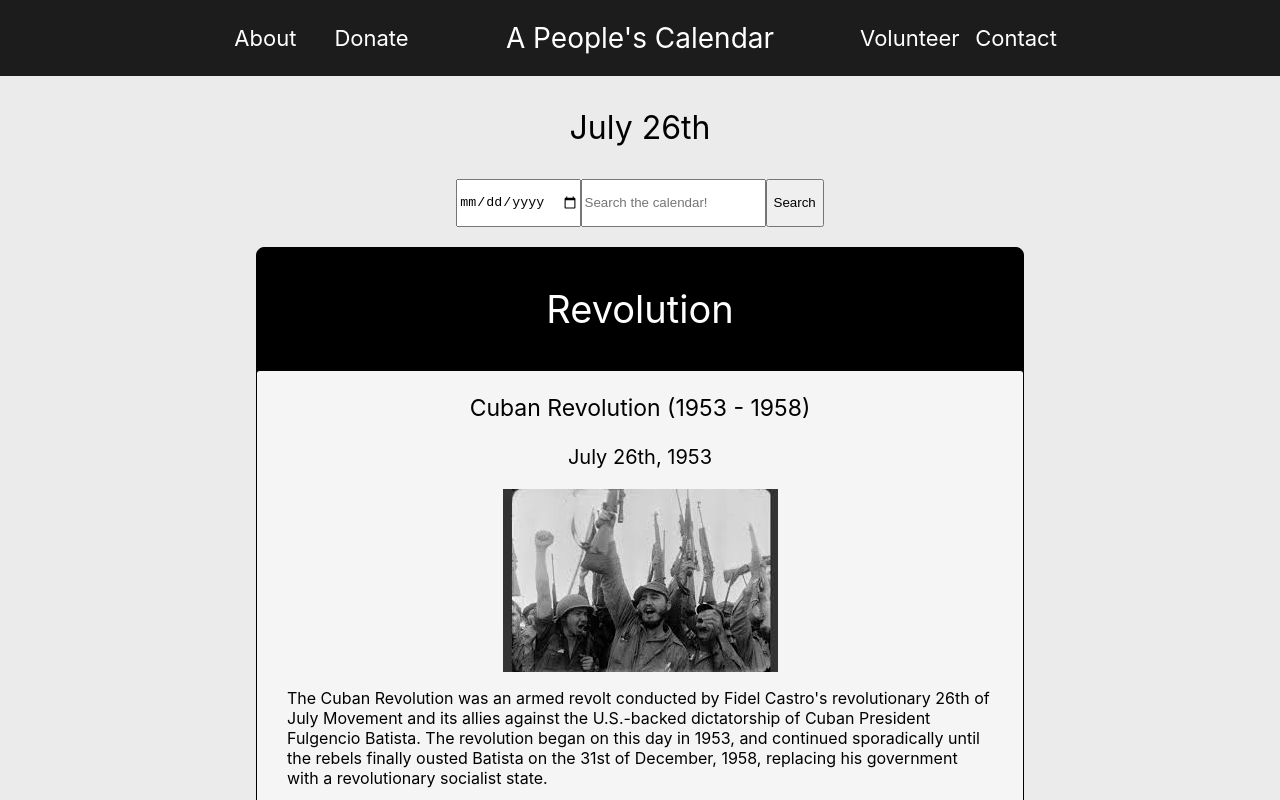
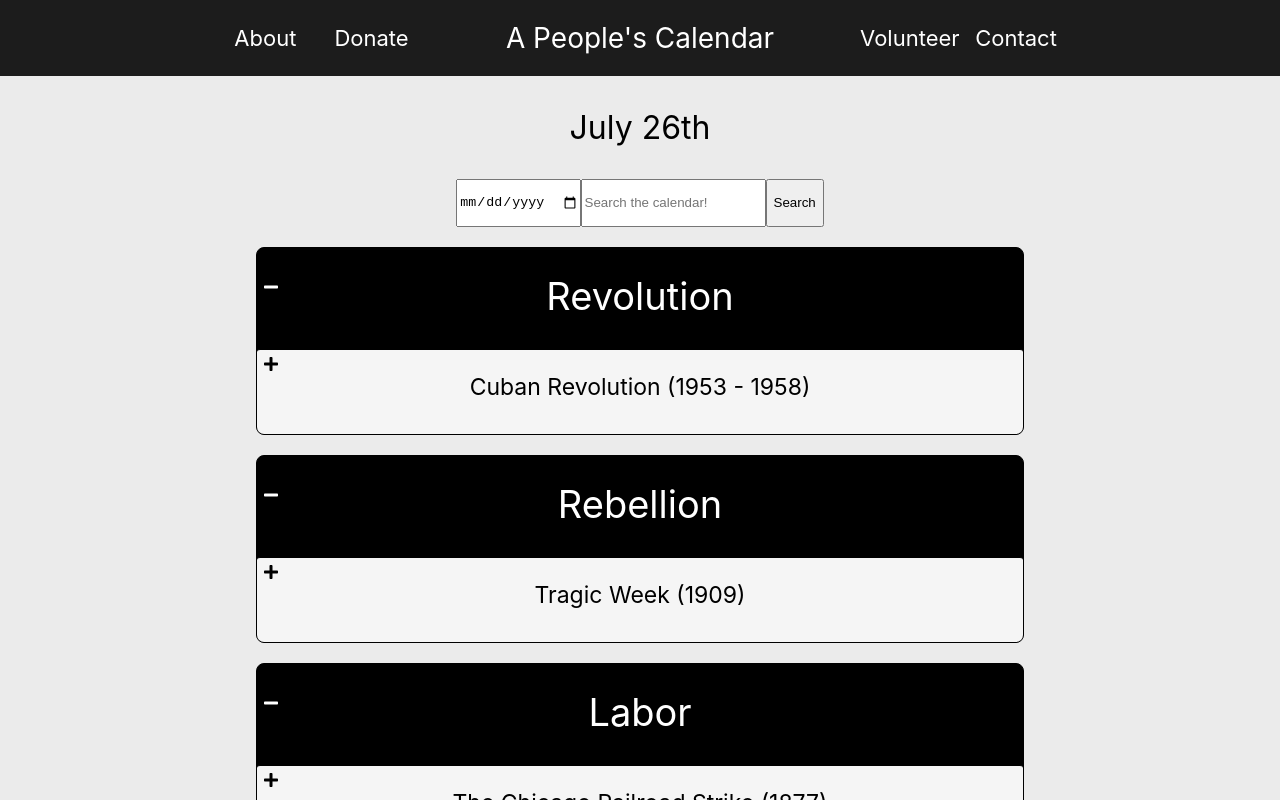
Before and after one commit to queenofthelosers/aPeoplesCalendarWeb, a React (Create React App) app: page / in a window 1280 px wide. Shown: the top 800 px of the page. Built offline with nearby package versions, Linux system fonts and the light colour scheme.

Commit message:
Added collapsing/expanding logic and font awesome icons. Also further developed event component.

```diff
--- a/package.json
+++ b/package.json
@@ -3,11 +3,15 @@
   "version": "0.1.0",
   "private": true,
   "dependencies": {
+    "@fortawesome/fontawesome-svg-core": "^1.2.30",
+    "@fortawesome/free-solid-svg-icons": "^5.14.0",
+    "@fortawesome/react-fontawesome": "^0.1.11",
     "@testing-library/jest-dom": "^4.2.4",
     "@testing-library/react": "^9.5.0",
     "@testing-library/user-event": "^7.2.1",
     "react": "^16.13.1",
     "react-dom": "^16.13.1",
+    "react-fontawesome": "^1.7.1",
     "react-scripts": "3.4.1"
   },
   "scripts": {
--- a/src/App.css
+++ b/src/App.css
@@ -65,6 +65,11 @@
   color: white;
 }
 
+.headerWrapper {
+  padding-top: 25px;
+  padding-bottom: 25px;
+}
+
 .categoryHeaderWrapper {
 
 }
@@ -72,6 +77,7 @@
 .categoryHeader {
   text-align: center;
   font-size: 38px;
+  margin: 0px;
 }
 
 #eventDisplay {
@@ -89,7 +95,7 @@
   border-radius: 3px;
   border-bottom-right-radius: 7px;
   border-bottom-left-radius: 7px;
-  padding: 0px 10px 10px 10px;
+  padding: 0px 0px 10px 0px;
   margin-top: 5px;
 }
 
@@ -109,8 +115,8 @@
 }
 
 .eventDescription {
-  margin-left: 20px;
-  margin-right: 20px;
+  margin-left: 30px;
+  margin-right: 30px;
 }
 
 .sourcesWrapper {
--- a/src/calendarDisplay.css
+++ b/src/calendarDisplay.css
@@ -0,0 +1,5 @@
+.collapseButton {
+  position: absolute;
+  margin-left: 7px;
+  margin-top: 4px;
+}
--- a/src/calendarDisplay.js
+++ b/src/calendarDisplay.js
@@ -2,16 +2,28 @@ import React from 'react';
 import logo from './logo.svg';
 import './calendarDisplay.css';
 import {EventComponent} from './eventComponent.js';
+import {FontAwesomeIcon} from '@fortawesome/react-fontawesome';
+import {faPlus, faMinus} from '@fortawesome/free-solid-svg-icons';
 
 export class CalendarDisplay extends React.Component {
   constructor(props) {
     super(props);
     this.state = {
+      collapseCategory: {'Revolution': false, 'Rebellion': false, 'Labor': false, 'Birthdays': false, 'Assassinations': false, 'Other': false}
+    };
 
-    };
+    this.handleExpandCollapse = this.handleExpandCollapse.bind(this);
+
     this.categoryList = ['Revolution', 'Rebellion', 'Labor', 'Birthdays', 'Assassinations', 'Other'];
   };
-  //functions go here
+
+  handleExpandCollapse(e, category) {
+    var tempCollapseCategory = this.state.collapseCategory;
+    tempCollapseCategory[category] = !tempCollapseCategory[category];
+    this.setState({
+      collapseCategory: tempCollapseCategory
+    });
+  };
 
   render() {
     return (
@@ -34,10 +46,16 @@ export class CalendarDisplay extends React.Component {
             //return the formatted jsx event, with event category name above the mapped events. One of these is created for every event category
             return (
               <div className='categoryEvents'>
-                <header className='categoryHeaderWrapper'>
-                  <p className='categoryHeader'>{eventCategory}</p>
-                </header>
-                {categoryEvents}
+                <div className='headerWrapper' onClick={(e) => this.handleExpandCollapse(e, eventCategory)}>
+                  <div className='collapseButton' onClick={(e) => this.handleExpandCollapse(e, eventCategory)}>
+                    {this.state.collapseCategory[eventCategory] && <FontAwesomeIcon icon={faPlus}/>}
+                    {!this.state.collapseCategory[eventCategory] && <FontAwesomeIcon icon={faMinus}/>}
+                  </div>
+                  <div className='categoryHeaderWrapper'>
+                    <p className='categoryHeader'>{eventCategory}</p>
+                  </div>
+                </div>
+                {!this.state.collapseCategory[eventCategory] ? categoryEvents : null}
               </div>
               );
           }
--- a/src/eventComponent.js
+++ b/src/eventComponent.js
@@ -1,19 +1,43 @@
 import React from 'react';
-import logo from './logo.svg';
+import {FontAwesomeIcon} from '@fortawesome/react-fontawesome';
+import {faPlus, faMinus} from '@fortawesome/free-solid-svg-icons';
 
-export function EventComponent(props) {
+export class EventComponent extends React.Component {
+  constructor(props) {
+    super(props);
+    this.state = {
+      collapsed: true
+    };
+    this.handleExpandCollapse = this.handleExpandCollapse.bind(this);
+  };
+
+  handleExpandCollapse(e) {
+    this.setState({
+      collapsed: !this.state.collapsed
+    });
+  };
+
+  render() {
     return (
-      <div className='eventWrapper'>
+        <div className='eventWrapper' onClick={(e) => this.handleExpandCollapse(e)}>
+          <div className='collapseButton' onClick={(e) => this.handleExpandCollapse(e)}>
+            {this.state.collapsed && <FontAwesomeIcon icon={faPlus}/>}
+            {!this.state.collapsed && <FontAwesomeIcon icon={faMinus}/>}
+          </div>
           <header className='eventHeaderWrapper'>
-          <p className='eventHeader'>{props.categoryEvent.title}</p>
+            <p className='eventHeader'>{this.props.categoryEvent.title}</p>
           </header>
-        <p className='eventDate'>{props.categoryEvent.date}</p>
-        <img className='eventImg' src={props.categoryEvent.imgSrc}/>
-        {props.paragraphs.map(paragraph => <p className='eventDescription'>{paragraph}</p>)}
+          {!this.state.collapsed &&
+            <div>
+              <p className='eventDate'>{this.props.categoryEvent.date}</p>
+              <img className='eventImg' src={this.props.categoryEvent.imgSrc}/>
+              {this.props.paragraphs.map(paragraph => <p className='eventDescription'>{paragraph}</p>)}
                 <div className='sourcesWrapper'>
-          <a className='source' href={props.categoryEvent.infoSrc} target='_blank'>Source</a>
-          <a className='source' href={props.categoryEvent.link} target='_blank'>More Info</a>
+                  <a className='source' href={this.props.categoryEvent.infoSrc} target='_blank'>Source</a>
+                  <a className='source' href={this.props.categoryEvent.link} target='_blank'>More Info</a>
                   </div>
+              </div>}
         </div>
     );
   };
+};
```
Also changed, not shown: 1 other file (tests, documents, lock files or other folders). Lines whose indentation alone changed are shown as unchanged.
